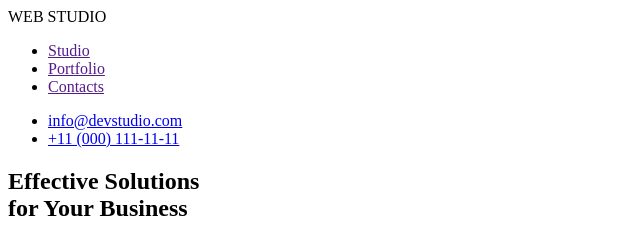
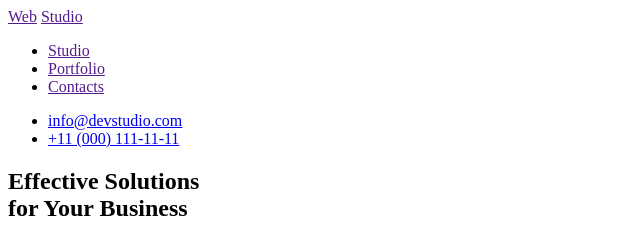
Before and after one commit to alexrat22/goit-markup-hw-01, a plain HTML site: page index.html in a window 1280 px wide. Shown: the top 239 px of the page, 0-640 px from the left. Drawn offline with Linux system fonts and the light colour scheme.

Commit message:
Update index

```diff
--- a/index.html
+++ b/index.html
@@ -9,14 +9,13 @@
 <body>
     <!--Шапка сайту-->
     <header>
-        <div>
-            WEB STUDIO
-        </div>
+        <a href="">Web</a>
+        <a href="">Studio</a>
         <nav>
             <ul>
-               <li><a href="">Studio</a></li>
-               <li><a href="">Portfolio</a></li>
-               <li><a href="">Contacts</a></li>
+                <li><a href="">Studio</a></li>
+                <li><a href="">Portfolio</a></li>
+                <li><a href="">Contacts</a></li>
             </ul>
         </nav>
 
@@ -103,9 +102,9 @@
 
     <!--Підвал-->
     <footer>
-        <div>
-            WEB STUDIO
-        </div>
+        <a href="">Web</a>
+        <a href="">Studio</a>
+
         <p>
             Increase the flow of customers and sales for your business with digital marketing & growth solutions.
         </p>
```
